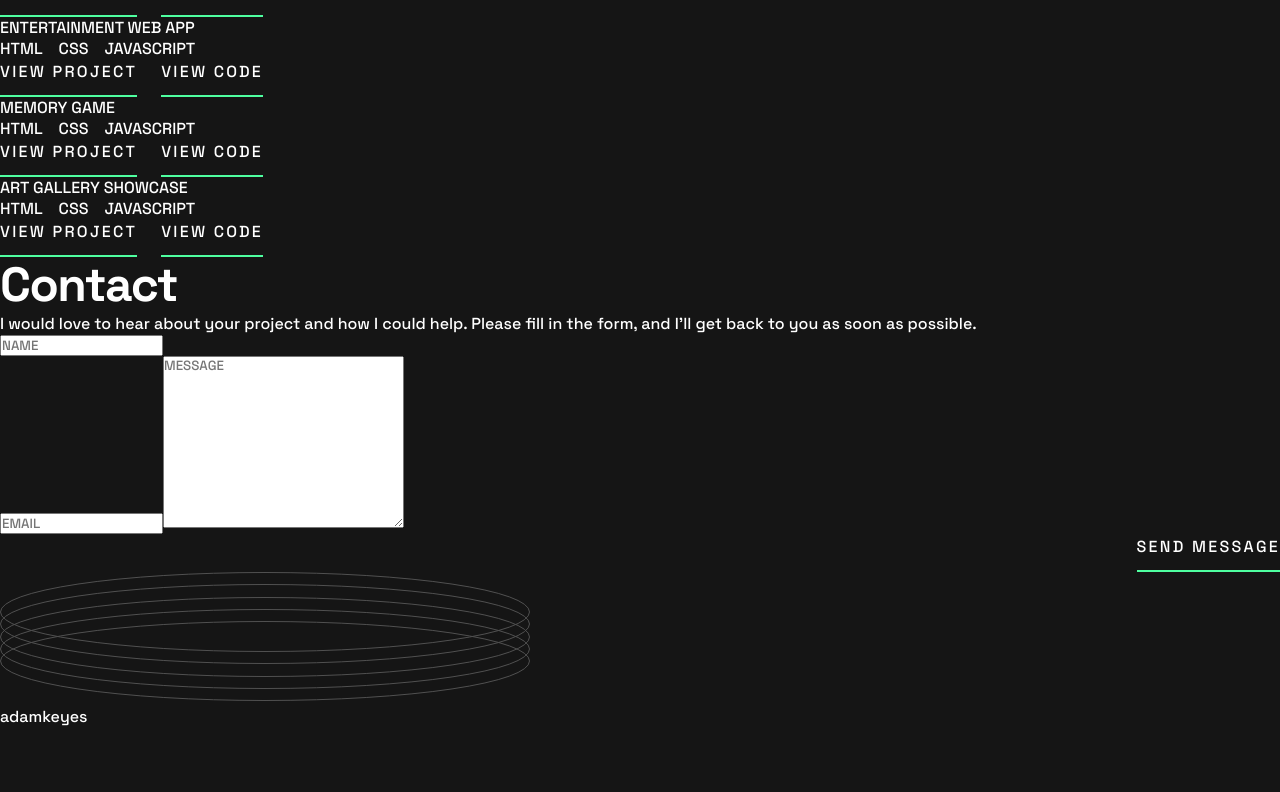
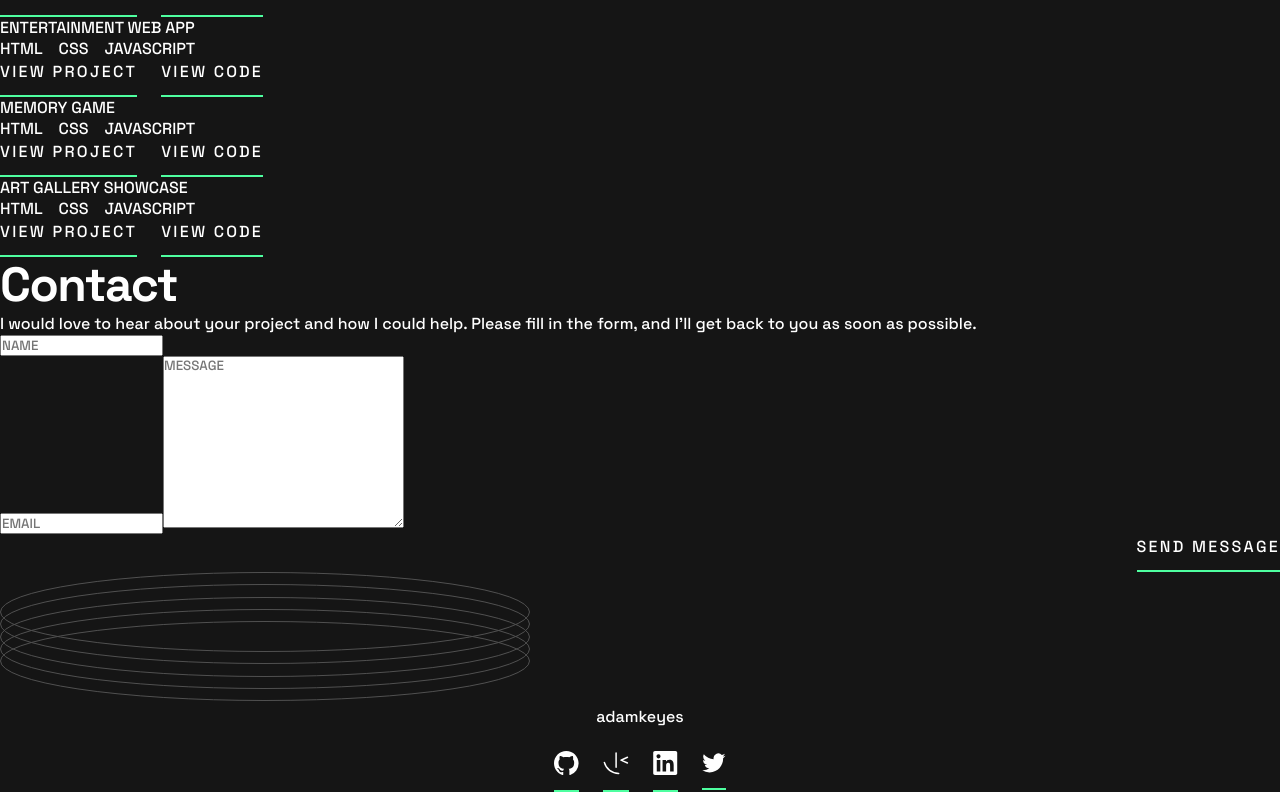
Before and after one commit to cursedxp/single-page-developer-portfolio, a React (Create React App) app: page / in a window 1280 px wide. Shown: the part 1231-2023 px from the top of the page. Before the commit the page ends 1958 px from the top, so only its background shows below. Built offline with nearby package versions, Linux system fonts and the light colour scheme.

Commit message:
footer added to appjs

```diff
--- a/src/App.js
+++ b/src/App.js
@@ -6,6 +6,7 @@ import Profile from "./components/profile.component";
 import Skills from "./components/skills.component";
 import Projects from "./components/projects.component";
 import Contact from "./components/contact.component";
+import Footer from "./components/footer.component";
 
 function App() {
   return (
@@ -17,10 +18,7 @@ function App() {
         <Projects />
         <Contact />
       </main>
-      <footer>
-        <div className="owner-name">adamkeyes</div>
-        <div className="social-media-links"></div>
-      </footer>
+      <Footer />
     </div>
   );
 }
```
